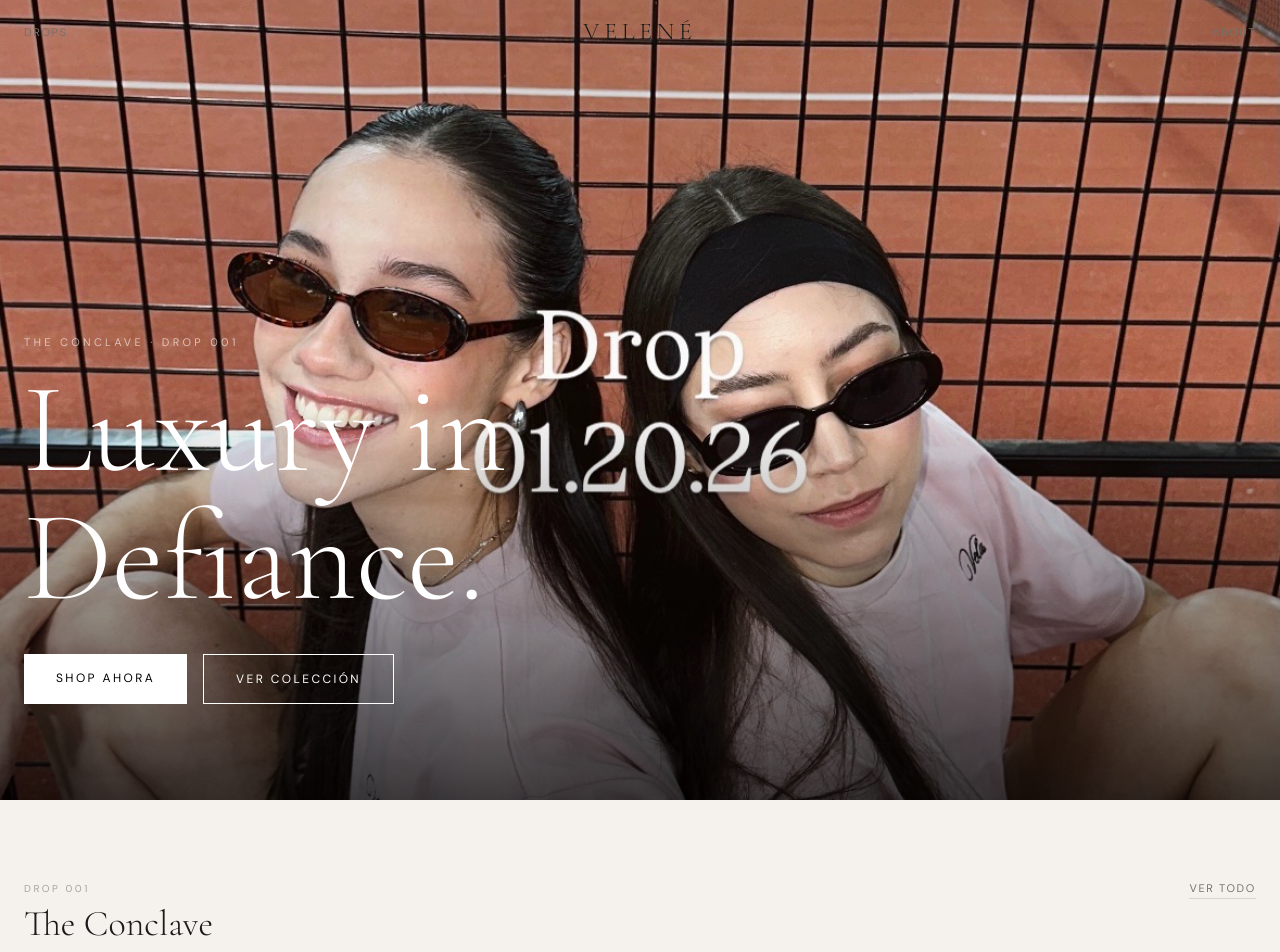
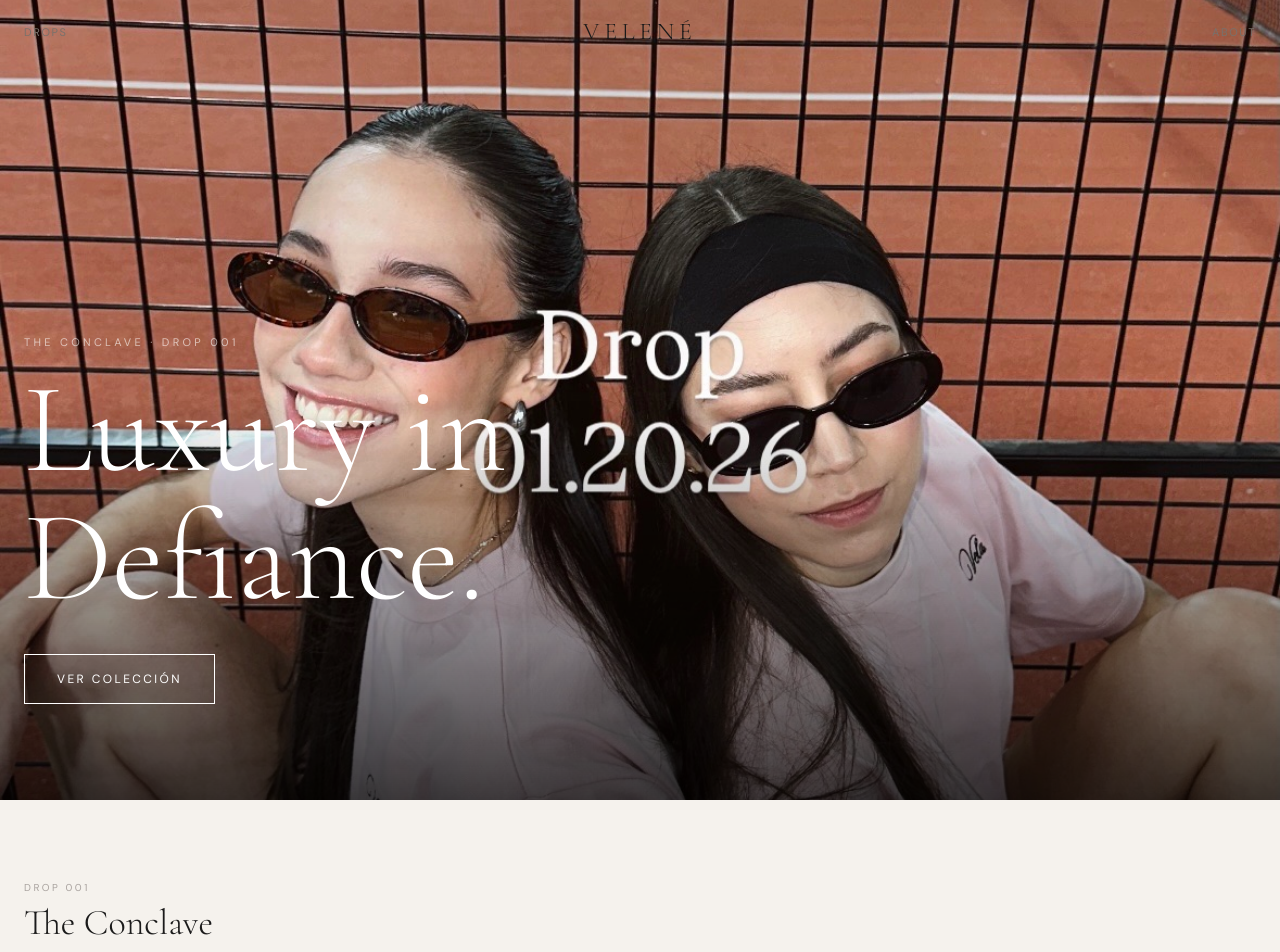
Before and after one commit to velenecompany/velene, a Next.js app: page / in a window 1280 px wide. Shown: the top 952 px of the page. Built offline with nearby package versions, Linux system fonts and the light colour scheme.

Commit message:
remove shop buttons from homepage

```diff
--- a/src/app/page.tsx
+++ b/src/app/page.tsx
@@ -17,7 +17,7 @@ export default function HomePage() {
               Luxury in<br />Defiance.
             </h1>
             <div className="flex gap-4">
-              <Link href="/shop" className="px-8 py-4 bg-white text-black text-xs tracking-[0.2em] uppercase hover:bg-stone-200 transition-colors">Shop ahora</Link>
+
               <Link href="/drops" className="px-8 py-4 border border-white text-white text-xs tracking-[0.2em] uppercase hover:bg-white/10 transition-colors">Ver colección</Link>
             </div>
           </div>
@@ -30,7 +30,7 @@ export default function HomePage() {
                 <p className="text-[10px] tracking-[0.25em] uppercase text-stone-400 mb-2">Drop 001</p>
                 <p className="font-display text-4xl font-light">The Conclave</p>
               </div>
-              <Link href="/shop" className="text-[11px] tracking-[0.15em] uppercase text-stone-500 border-b border-stone-300 pb-px">Ver todo</Link>
+
             </div>
             <div className="grid grid-cols-2 md:grid-cols-3 gap-px bg-stone-200">
               {[
```
